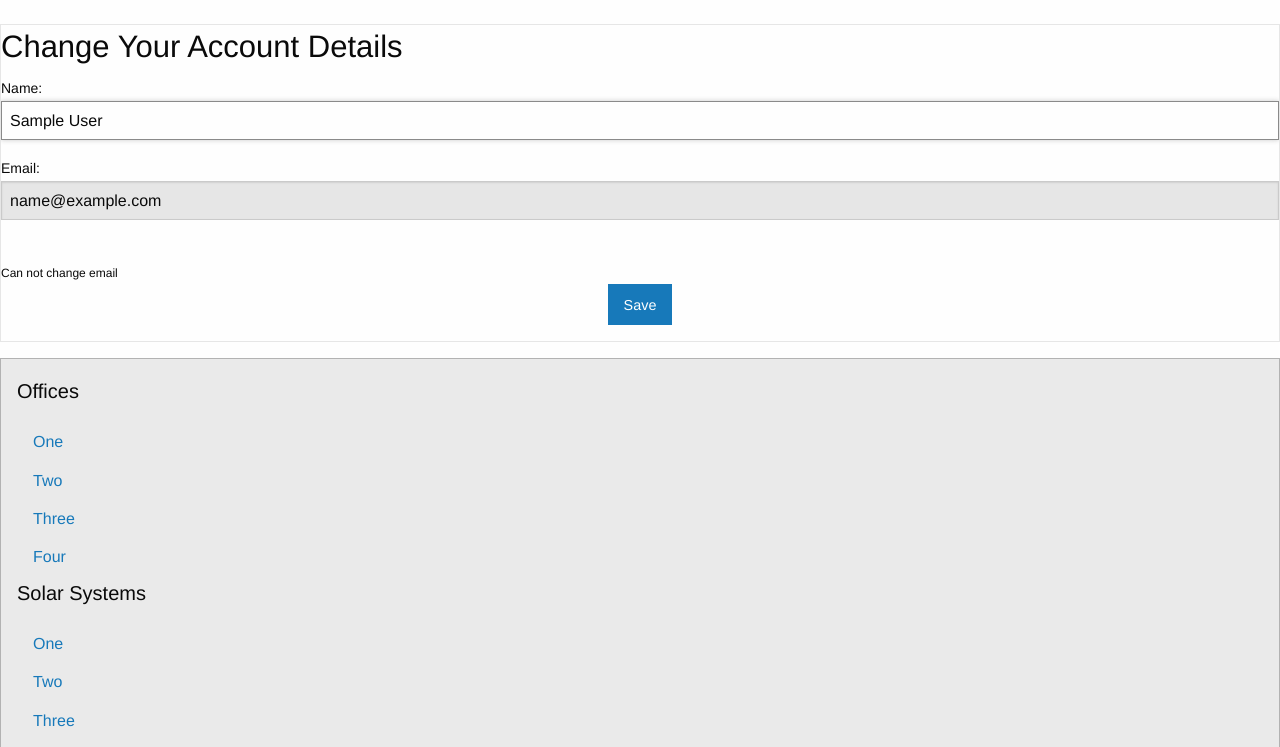
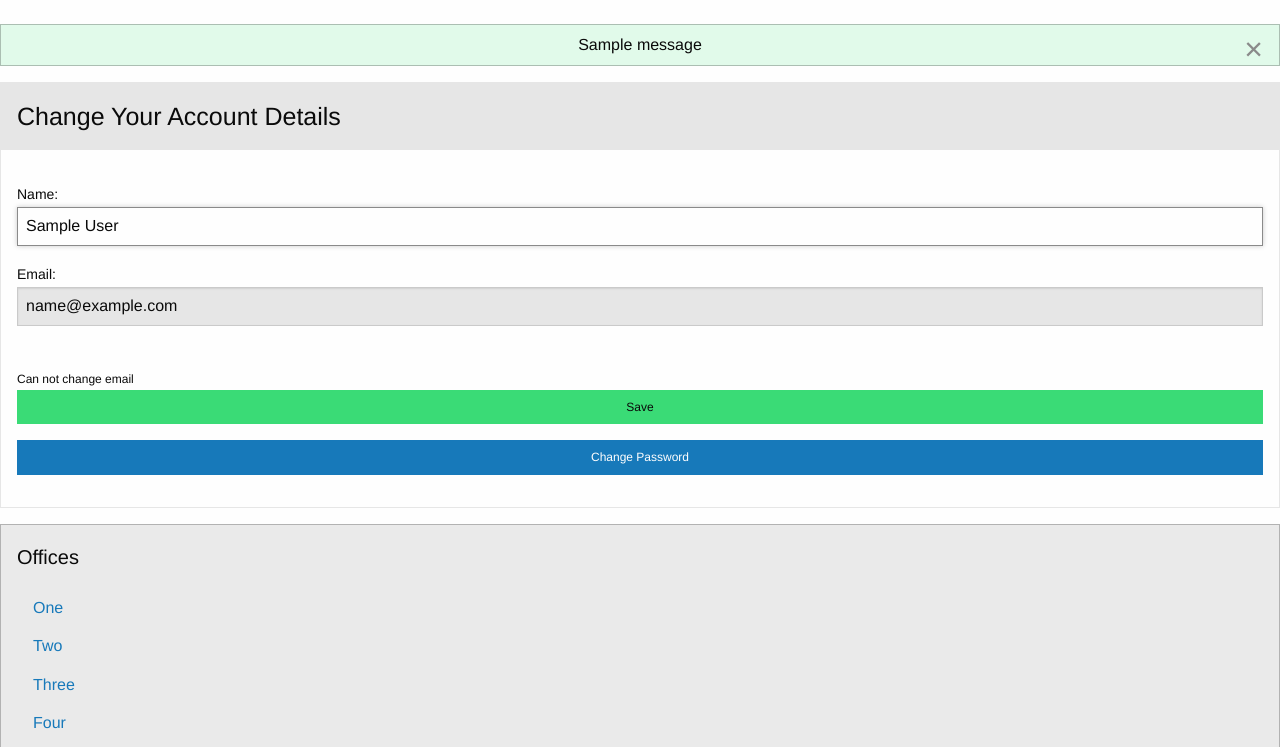
Before and after one commit to mosiahr/toasters_django, a Django app: page /accounts/details/ in a window 1280 px wide. Shown: the part 170-917 px from the top of the page. Run offline with Django 3.2, Linux system fonts and the light colour scheme; a user stored in the database is signed in; tables that the repository leaves empty hold one stand-in row (values such as "Sample post"); one stand-in notice (Sample message) is shown; some libraries are stand-ins or nearby versions.

Commit message:
Added UserPasswordChangeView, added message.ErrorMessageMixin added message

```diff
--- a/accounts/forms.py
+++ b/accounts/forms.py
@@ -9,27 +9,6 @@ from django.forms.utils import ErrorList
 
 from django.utils.translation import ugettext as _
 
-
-
-
-class DivErrorList(ErrorList):
-    def __init__(self, initlist=None, error_class=None):
-        super(ErrorList, self).__init__(initlist)
-
-        if error_class is None:
-            self.error_class = 'alert alert-danger'
-        else:
-            self.error_class = 'alert alert-danger {}'.format(error_class)
-
-
-class MyAuthenticationForm(AuthenticationForm):
-    def __init__(self, *args, **kwargs):
-        super(MyAuthenticationForm, self).__init__(*args, **kwargs)
-        self.error_class = DivErrorList
-
-
-########
-
 from django import forms
 from django.contrib.auth import (
     authenticate, get_user_model, password_validation,
@@ -37,6 +16,7 @@ from django.contrib.auth import (
 from django.contrib.auth.forms import ReadOnlyPasswordHashField
 from django.utils.translation import ugettext_lazy as _
 from django.contrib.auth import authenticate, login
+from django.contrib import messages
 
 User = get_user_model()
 
@@ -207,7 +187,7 @@ class RegisterForm(forms.ModelForm):
     #    strip=False,
     #)
     password1 = forms.CharField(
-        label = _('Password'),
+        label=_('Password'),
         widget=forms.PasswordInput,
         help_text=password_validation.password_validators_help_text_html(),
     )
@@ -233,7 +213,6 @@ class RegisterForm(forms.ModelForm):
                 )
         self.instance.email = self.cleaned_data.get('email')
         password_validation.validate_password(self.cleaned_data.get('password2'), self.instance)
-
         return password2
 
     def save(self, commit=True):
@@ -249,7 +228,7 @@ class RegisterForm(forms.ModelForm):
 class UserDetailChangeForm(forms.ModelForm):
     email = forms.EmailField(
         label=_('Email'),
-        widget=forms.TextInput(attrs={'disabled': True}),
+        widget=forms.TextInput(attrs={'readonly': True}),
         required=False,
         help_text='Can not change email'
     )
--- a/accounts/templates/accounts/detail_update_view.html
+++ b/accounts/templates/accounts/detail_update_view.html
@@ -7,14 +7,19 @@
 {% block content %}
     <div class="row">
     <div class="card small-9 medium-5 large-4 float-center">
-        {% if title %}<h3 class=''>{{ title }}</h3>{% endif %}
-        <form method='POST' action='{% if action_url %}{{ action_url }}{% endif %}'> {% csrf_token %}
-            {% if next_url %}
-                <input type='hidden' name='next' value='{{ next_url }}'/>
-            {% endif %}
-            {{ form }}
-            <button type='submit' class='button float-center'>Save</button>
-        </form>
+        <div class="card-divider">
+            {% if title %}<h4 class=''>{{ title }}</h4>{% endif %}
+        </div>
+        <div class="card-section">
+            <form method='POST' action='{% if action_url %}{{ action_url }}{% endif %}'> {% csrf_token %}
+                {% if next_url %}
+                    <input type='hidden' name='next' value='{{ next_url }}'/>
+                {% endif %}
+                {{ form }}<br>
+                <button type='submit' class='button success small expanded'>Save</button>
+                <a class='button small expanded' href='{% url "accounts:change_password" %}'>Change Password</a>
+            </form>
+        </div>
     </div>
     </div>
 {% endblock %}
--- a/accounts/templates/accounts/login.html
+++ b/accounts/templates/accounts/login.html
@@ -15,8 +15,8 @@
             <div class="card-section">
                 <form action="" method="post">{% csrf_token %}
                     {{ form }}
-                    <input class="button success small" type="submit" value="OK"/>
-                    <a class="button small"  href="{% url 'accounts:register' %}">{% trans 'Register' %}</a>
+                    <button type='submit' class='button success small expanded'>{% trans "Log in" %}</button>
+                    <a class="button small expanded"  href="{% url 'accounts:register' %}">{% trans 'Register' %}</a>
                 </form>
             </div>
         </div>
--- a/accounts/templates/accounts/register.html
+++ b/accounts/templates/accounts/register.html
@@ -13,7 +13,7 @@
                 {{ form }}
                 <br>
                 <br>
-                <input class="button success float-center" type="submit" value="{{ title }}"/>
+                <input class="button success small expanded" type="submit" value="{{ title }}"/>
             </form>
         </div>
     </div>
--- a/accounts/urls.py
+++ b/accounts/urls.py
@@ -12,6 +12,7 @@ from .views import (
     RegisterView,
     AppLogoutView,
     UserDetailUpdateView,
+    UserPasswordChangeView,
 )
 
 
@@ -20,12 +21,9 @@ urlpatterns = [
     url(r'^login/$', LoginView.as_view(), name='login'),
     url(r'^logout/$', AppLogoutView.as_view(), name='logout'),
     url(r'^register/$', RegisterView.as_view(), name='register'),
-  #  url(r'^email/confirm/(?P<key>[0-9A-Za-z]+)/$',
-  #          AccountEmailActivateView.as_view(),
-  #          name='email-activate'),
-
     url(r'^activate/(?P<uidb64>[0-9A-Za-z]+)/(?P<token>[0-9A-Za-z]{1,13}-[0-9A-Za-z]{1,20})/$',
         AccountActivateView.as_view(), name='activate'),
+    url(r'^password/$', UserPasswordChangeView.as_view(), name='change_password'),
 
     url(r'^details/$', UserDetailUpdateView.as_view(), name='user-update'),
 ]
--- a/accounts/views.py
+++ b/accounts/views.py
@@ -11,7 +11,6 @@ from django.contrib.auth.forms import (
     UserChangeForm,
 )
 
-
 from django.views.generic import FormView, CreateView, DetailView, View, UpdateView
 from django.views.generic.edit import FormMixin
 
@@ -19,28 +18,23 @@ from django.utils.encoding import force_bytes, force_text
 from django.utils.http import urlsafe_base64_encode, urlsafe_base64_decode
 
 from .forms import (
-    MyAuthenticationForm,
-    # MyPasswordChangeForm,
-    # RegisterForm,
-    # UpdateUserForm,
-    # AddFieldToRegister
-
     LoginForm,
     RegisterForm,
     UserDetailChangeForm,
 )
 from django.utils.translation import ugettext as _
 
+from django.contrib import messages
+from django.contrib.messages.views import SuccessMessageMixin
+
+from django.contrib.auth import update_session_auth_hash
 
 from .tokens import account_activation_token
+from .messages import ErrorMessageMixin
 
-# from .models import UserProfile
 from django.contrib.auth import get_user_model
 
 User = get_user_model()
-
-
-from toast.views import ToasterListView
 
 
 class AccountHomeView(LoginRequiredMixin, DetailView):
@@ -51,7 +45,7 @@ class AccountHomeView(LoginRequiredMixin, DetailView):
 
     def get_context_data(self, **kwargs):
         context = super(AccountHomeView, self).get_context_data(**kwargs)
-        context['title'] = _('Accounts')
+        context['title'] = _('Account')
         return context
 
 
@@ -82,10 +76,12 @@ class LoginView(FormView):
         return kwargs
 
 
-class RegisterView(CreateView):
+class RegisterView(SuccessMessageMixin, ErrorMessageMixin, CreateView):
     form_class = RegisterForm
     template_name = 'accounts/register.html'
     success_url = '/accounts/login/'
+    success_message = "%(email)s was created successfully"
+    error_message = 'Please correct the error below.'
 
     def get_context_data(self, **kwargs):
         context = super(RegisterView, self).get_context_data(**kwargs)
@@ -97,9 +93,15 @@ class AppLogoutView(views.LogoutView):
     next_page = '/accounts/login/'
 
 
-class UserDetailUpdateView(LoginRequiredMixin, UpdateView):
+class UserDetailUpdateView(LoginRequiredMixin,
+                           SuccessMessageMixin,
+                           ErrorMessageMixin,
+                           UpdateView):
+
     form_class = UserDetailChangeForm
     template_name = 'accounts/detail_update_view.html'
+    success_message = _("%(email)s was updated successfully")
+    error_message = _('Please correct the errors below.')
 
     def get_object(self, queryset=None):
         return self.request.user
@@ -111,3 +113,50 @@ class UserDetailUpdateView(LoginRequiredMixin, UpdateView):
 
     def get_success_url(self):
         return reverse("accounts:home")
+
+# def change_password(request):
+#     if request.method == 'POST':
+#         form = PasswordChangeForm(request.user, request.POST)
+#         if form.is_valid():
+#             user = form.save()
+#             update_session_auth_hash(request, user)  # Important!
+#             messages.success(request, 'Your password was successfully updated!')
+#             return redirect('accounts:home')
+#         else:
+#             messages.error(request, 'Please correct the error below.')
+#     else:
+#         form = PasswordChangeForm(request.user)
+#     return render(request, 'accounts/change_password.html', {
+#         'form': form
+#     })
+
+
+class UserPasswordChangeView(LoginRequiredMixin,
+                             SuccessMessageMixin,
+                             ErrorMessageMixin,
+                             FormView):
+    form_class = PasswordChangeForm
+    template_name = 'accounts/change_password.html'
+    success_message = _("Your password was successfully updated!")
+    error_message = _('Please correct the errors below.')
+
+    def get_form_kwargs(self):
+        kwargs = super(UserPasswordChangeView, self).get_form_kwargs()
+        kwargs['user'] = self.request.user
+        return kwargs
+
+    def form_valid(self, form):
+        form.save()
+        # Updating the password logs out all other sessions for the user
+        # except the current one.
+
+        update_session_auth_hash(self.request, form.user)
+        return super(UserPasswordChangeView, self).form_valid(form)
+
+    def get_success_url(self):
+        return reverse("accounts:home")
+
+    def get_context_data(self, *args, **kwargs):
+        context = super(UserPasswordChangeView, self).get_context_data(*args, **kwargs)
+        context['title'] = _('Password change')
+        return context
--- a/static/foundation/js/app.js
+++ b/static/foundation/js/app.js
@@ -1 +1 @@
-$(document).foundation()
+// $(document).foundation()
--- a/templates/core/base.html
+++ b/templates/core/base.html
@@ -111,8 +111,10 @@
 {#    {% block header %}{% endblock %}#}
 {#</div>#}
 <br>
+{#<div class="row">#}
+{% include 'core/include/messages.html' %}
 {% block content %}{% endblock %}
-
+{#</div>#}
 
 <footer>
     <div class="row expanded callout secondary">
--- /dev/null
+++ b/templates/core/include/messages.html
@@ -0,0 +1,13 @@
+{% for message in messages %}
+{#    <div data-alert class="callout small {{ message.tags }} round text-center">#}
+{#        {{ message }}#}
+{#        <a href="#" class="close">&times;</a>#}
+{#    </div>#}
+
+    <div class="{{ message.tags }} callout small text-center" data-closable="slide-out-right">
+        {{ message }}
+        <button class="close-button" aria-label="Dismiss alert" type="button" data-close>
+            <span aria-hidden="true">&times;</span>
+        </button>
+    </div>
+{% endfor %}
```
Also changed, not shown: accounts/messages.py (added, +17 -0 lines), accounts/templates/accounts/change_password.html (added, +20 -0 lines), accounts/templates/accounts/home.html (+3 -4 lines), core/settings/base.py (+10 -0 lines).
